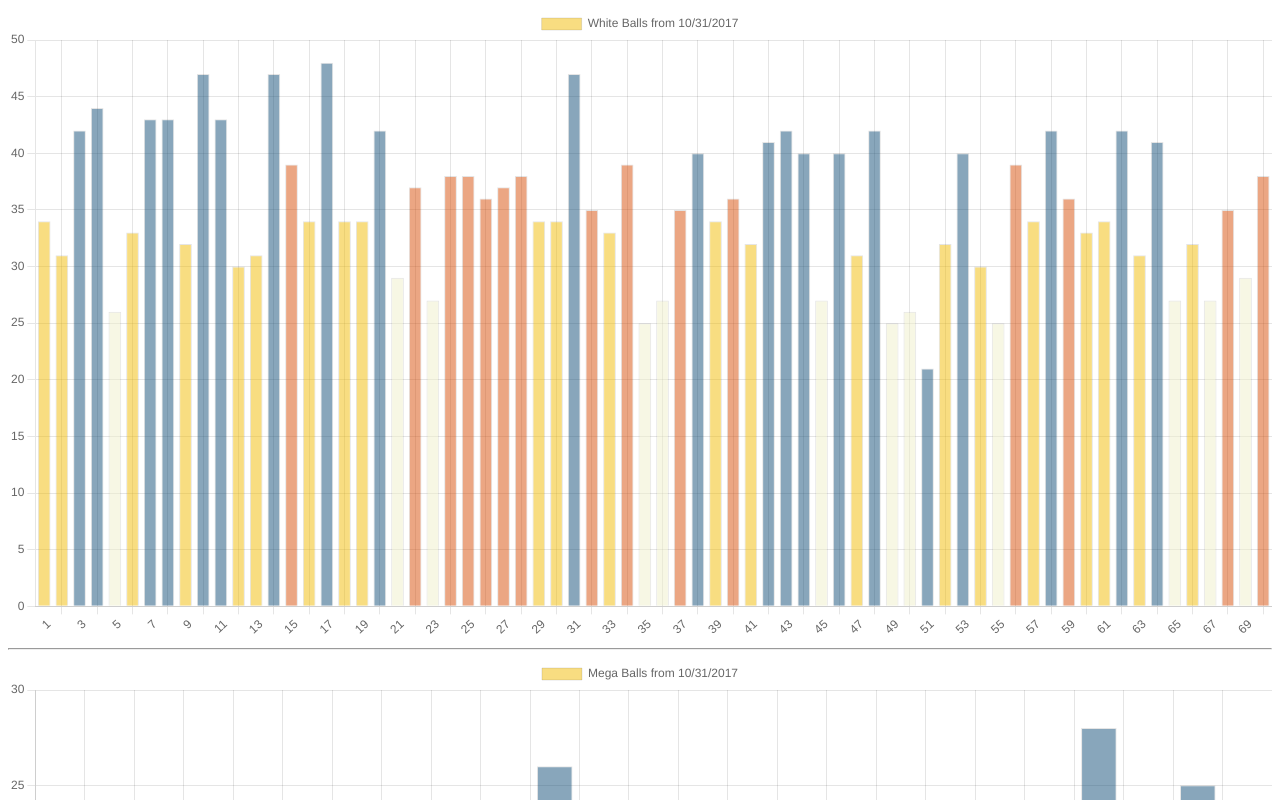
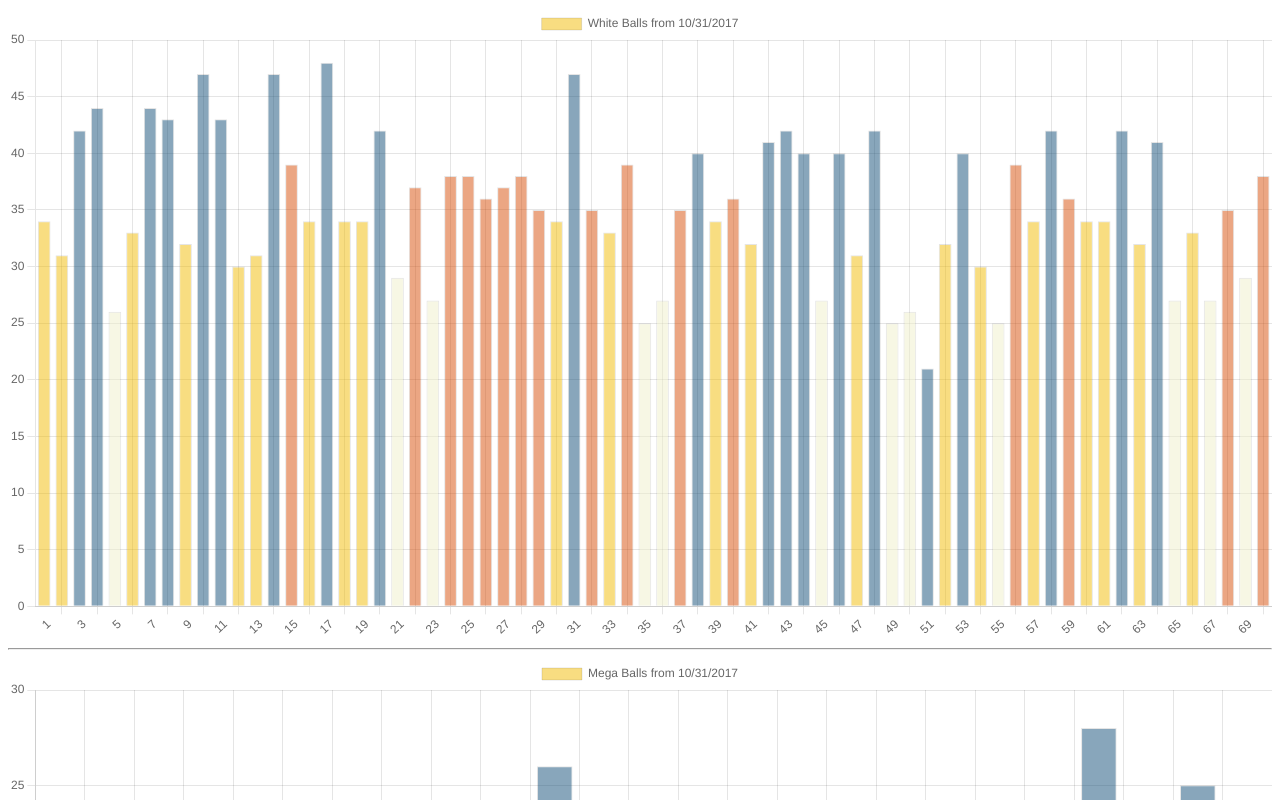
Before and after one commit to luisc/slightlybetterlotteryodds, a plain HTML site: page output/index.html in a window 1280 px wide. Shown: the top 800 px of the page. Drawn offline with nearby package versions, Linux system fonts and the light colour scheme.

Commit message:
updated lottery data

```diff
--- a/output/index.html
+++ b/output/index.html
@@ -52,13 +52,13 @@
     };
 
     const labels_whiteballs = [1, 2, 3, 4, 5, 6, 7, 8, 9, 10, 11, 12, 13, 14, 15, 16, 17, 18, 19, 20, 21, 22, 23, 24, 25, 26, 27, 28, 29, 30, 31, 32, 33, 34, 35, 36, 37, 38, 39, 40, 41, 42, 43, 44, 45, 46, 47, 48, 49, 50, 51, 52, 53, 54, 55, 56, 57, 58, 59, 60, 61, 62, 63, 64, 65, 66, 67, 68, 69, 70];
-    const data_whiteballs = [34, 31, 42, 44, 26, 33, 43, 43, 32, 47, 43, 30, 31, 47, 39, 34, 48, 34, 34, 42, 29, 37, 27, 38, 38, 36, 37, 38, 34, 34, 47, 35, 33, 39, 25, 27, 35, 40, 34, 36, 32, 41, 42, 40, 27, 40, 31, 42, 25, 26, 21, 32, 40, 30, 25, 39, 34, 42, 36, 33, 34, 42, 31, 41, 27, 32, 27, 35, 29, 38];
+    const data_whiteballs = [34, 31, 42, 44, 26, 33, 44, 43, 32, 47, 43, 30, 31, 47, 39, 34, 48, 34, 34, 42, 29, 37, 27, 38, 38, 36, 37, 38, 35, 34, 47, 35, 33, 39, 25, 27, 35, 40, 34, 36, 32, 41, 42, 40, 27, 40, 31, 42, 25, 26, 21, 32, 40, 30, 25, 39, 34, 42, 36, 34, 34, 42, 32, 41, 27, 33, 27, 35, 29, 38];
 
     const labels_megaballs = [1, 2, 3, 4, 5, 6, 7, 8, 9, 10, 11, 12, 13, 14, 15, 16, 17, 18, 19, 20, 21, 22, 23, 24, 25];
-    const data_megaballs = [18, 17, 16, 23, 17, 17, 13, 15, 23, 24, 26, 19, 21, 19, 19, 18, 22, 21, 21, 19, 16, 28, 15, 25, 22];
+    const data_megaballs = [18, 17, 16, 23, 17, 17, 13, 15, 23, 24, 26, 19, 21, 19, 20, 18, 22, 21, 21, 19, 16, 28, 15, 25, 22];
 
     const labels_multipliers = [2, 3, 4, 5];
-    const data_multipliers = [186, 188, 95, 25];
+    const data_multipliers = [186, 189, 95, 25];
 
     const whiteballs_data = {
       labels: labels_whiteballs,
```
